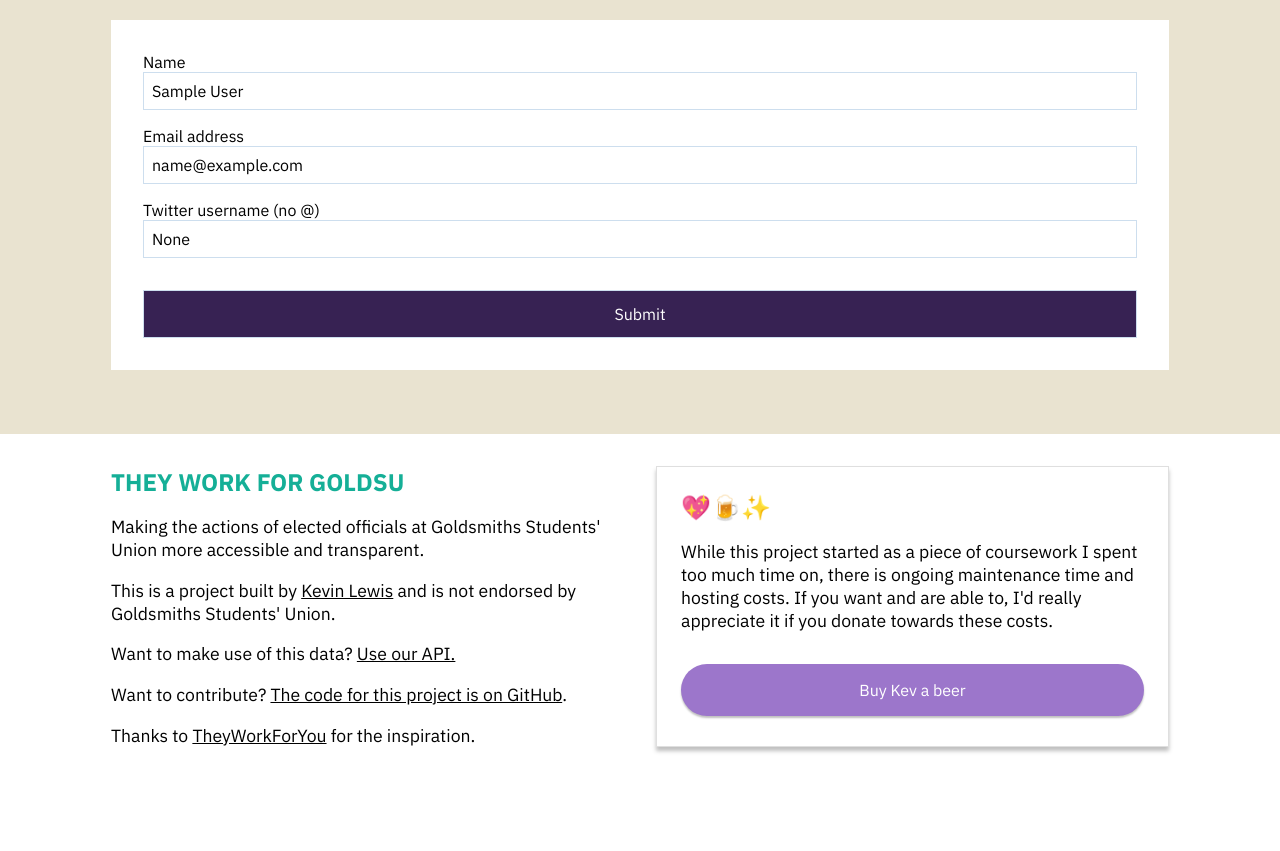
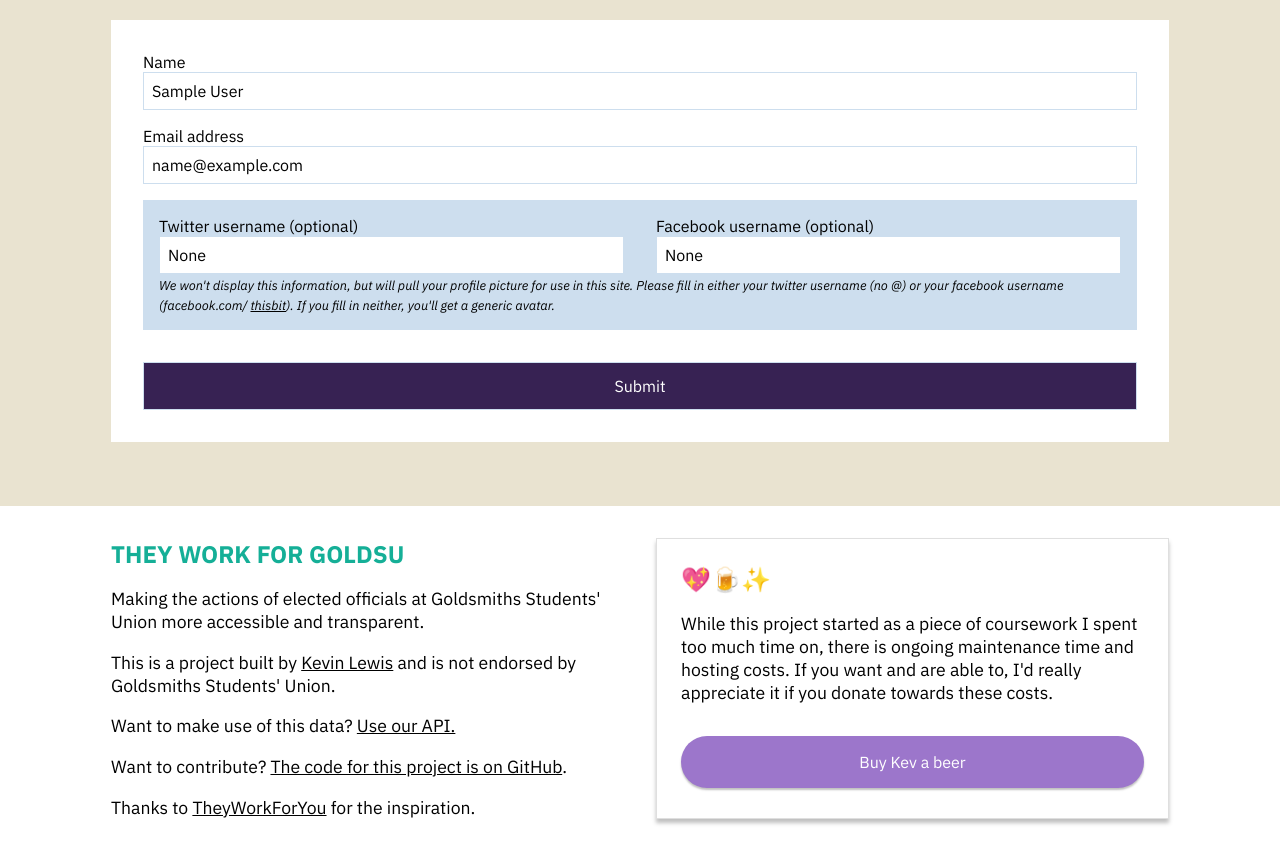
Before and after one commit to phazonoverload/theyworkforgoldsu, a Flask app: page /edit in a window 1280 px wide. Shown: the part 243-1094 px from the top of the page. Before the commit the page ends 996 px from the top, so only its background shows below. Run offline with Flask 2, Linux system fonts and the light colour scheme; the visitor is signed in with stand-in values (Sample User, id 1); data comes from the database, SQL or seed files in the repository; data that the repository does not hold is empty; some libraries are stand-ins or nearby versions.

Commit message:
Edit account has facebook field now

```diff
--- a/app/forms.py
+++ b/app/forms.py
@@ -69,7 +69,8 @@ class NewUpdateForm(FlaskForm):
 class EditUserForm(FlaskForm):
   name = StringField('Name', validators=[DataRequired()])
   email = StringField('Email address', validators=[DataRequired()])
-  twitter = StringField('Twitter username (no @)')
+  twitter = StringField('Twitter username (optional)')
+  facebook = StringField('Facebook username (optional)')
   submit = SubmitField('Submit')
 
 class EditPasswordForm(FlaskForm):
--- a/app/routes.py
+++ b/app/routes.py
@@ -64,6 +64,7 @@ def edit_profile():
         current_user.name = str(form.name.data)
         current_user.email = str(form.email.data)
         current_user.twitter = str(form.twitter.data)
+        current_user.facebook = str(form.facebook.data)
         db.session.commit()
         flash('Changes to account made!')
     return render_template('edit.html', form=form)
--- a/app/templates/edit.html
+++ b/app/templates/edit.html
@@ -21,10 +21,22 @@
     <p>{{error}}</p>
     {% endfor %}
   </div>
-  <div class="input-group">
-    {{form.twitter.label}} {{form.twitter(value=current_user.twitter)}} {% for error in form.twitter.errors %}
-    <p>{{error}}</p>
-    {% endfor %}
+  <div class="avatar-select">
+    <div class="grid">
+      <div class="input-group">
+        {{form.twitter.label}} {{form.twitter(value=current_user.twitter)}} {% for error in form.twitter.errors %}
+        <p>{{error}}</p>
+        {% endfor %}
+      </div>
+      <div class="input-group">
+        {{form.facebook.label}} {{form.facebook(value=current_user.facebook)}} {% for error in form.facebook.errors %}
+        <p>{{error}}</p>
+        {% endfor %}
+      </div>
+    </div>
+    <span class="info">We won't display this information, but will pull your profile picture for use in this site. Please fill in either your
+      twitter username (no @) or your facebook username (facebook.com/
+      <u>thisbit</u>). If you fill in neither, you'll get a generic avatar.</span>
   </div>
   {{form.submit()}}
 </form>
```
